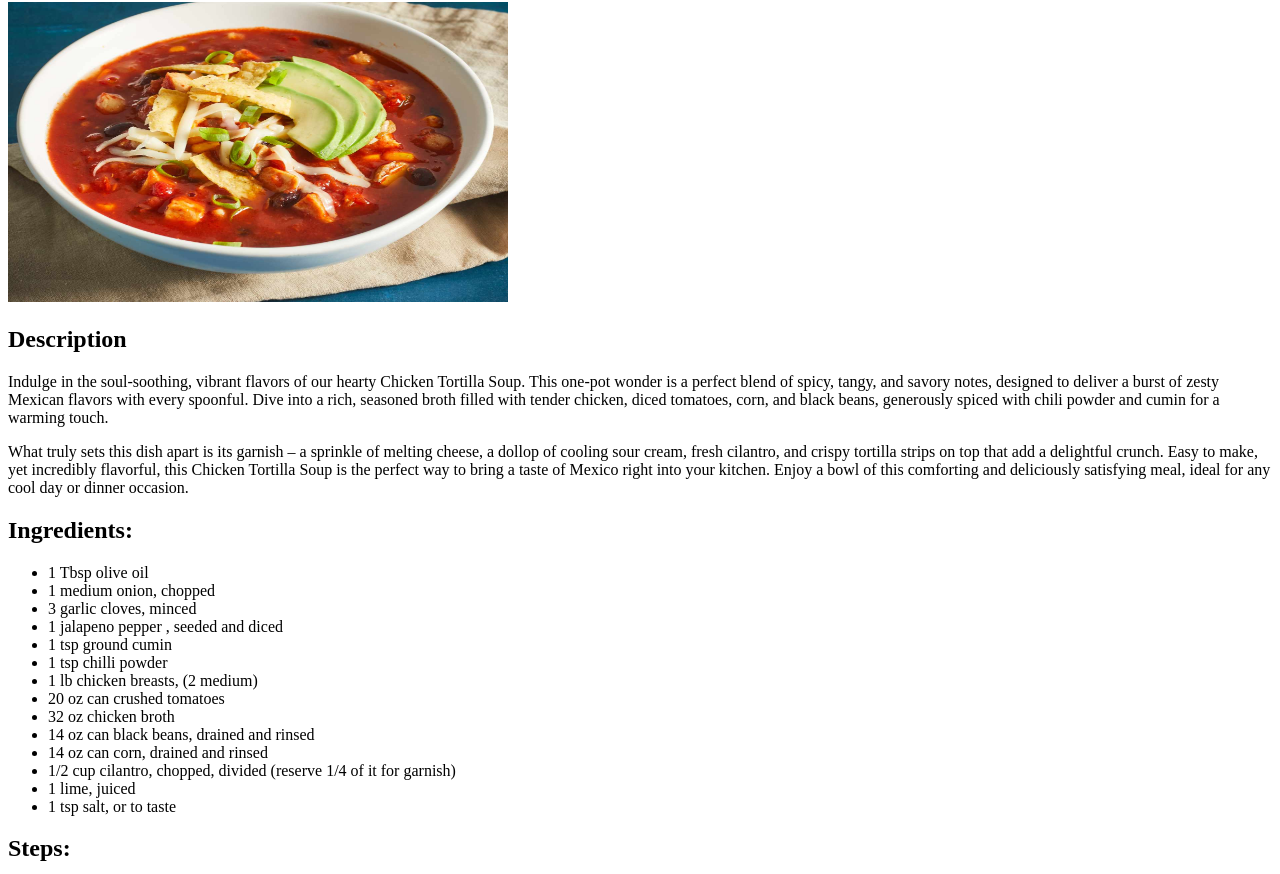
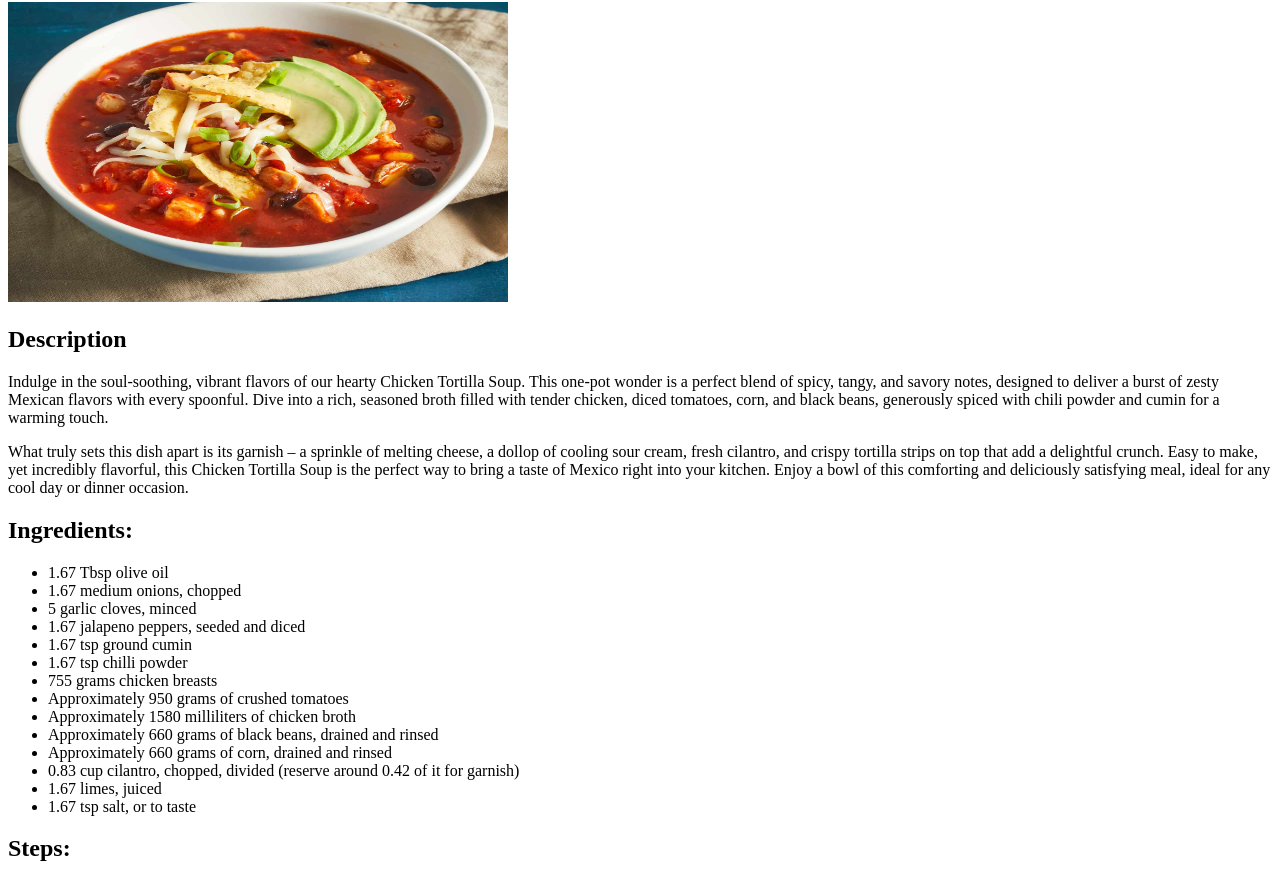
Before and after one commit to sebanema/odin-recipes, a plain HTML site: page recipes/chicken-tortilla-soup.html in a window 1280 px wide. Shown: the part 78-952 px from the top of the page. Drawn offline with Linux system fonts and the light colour scheme.

Commit message:
Add final README and fix measurements in recipes

```diff
--- a/recipes/chicken-tortilla-soup.html
+++ b/recipes/chicken-tortilla-soup.html
@@ -19,20 +19,20 @@
 <p><h2>Ingredients:</h2></p>
 
     <p><ul>
-        <li>1 Tbsp olive oil</li>
-        <li>1 medium onion, chopped</li>
-        <li>3 garlic cloves, minced</li>
-        <li>1 jalapeno pepper , seeded and diced</li>
-        <li>1 tsp ground cumin</li>
-        <li>1 tsp chilli powder</li>
-        <li>1 lb chicken breasts, (2 medium)</li>
-        <li>20 oz can crushed tomatoes</li>
-        <li>32 oz chicken broth </li>
-        <li>14 oz can black beans, drained and rinsed</li>
-        <li>14 oz can corn, drained and rinsed</li>
-        <li>1/2 cup cilantro, chopped, divided (reserve 1/4 of it for garnish)</li>
-        <li>1 lime, juiced</li>
-        <li>1 tsp salt, or to taste</li>
+        <li>1.67 Tbsp olive oil</li>
+        <li>1.67 medium onions, chopped</li>
+        <li>5 garlic cloves, minced</li>
+        <li>1.67 jalapeno peppers, seeded and diced</li>
+        <li>1.67 tsp ground cumin</li>
+        <li>1.67 tsp chilli powder</li>
+        <li>755 grams chicken breasts</li>
+        <li>Approximately 950 grams of crushed tomatoes</li>
+        <li>Approximately 1580 milliliters of chicken broth</li>
+        <li>Approximately 660 grams of black beans, drained and rinsed</li>
+        <li>Approximately 660 grams of corn, drained and rinsed</li>
+        <li>0.83 cup cilantro, chopped, divided (reserve around 0.42 of it for garnish)</li>
+        <li>1.67 limes, juiced</li>
+        <li>1.67 tsp salt, or to taste</li>
     </ul></p>
 
 <p><h2>Steps:</h2></p>
```
Also changed, not shown: 1 other file.
